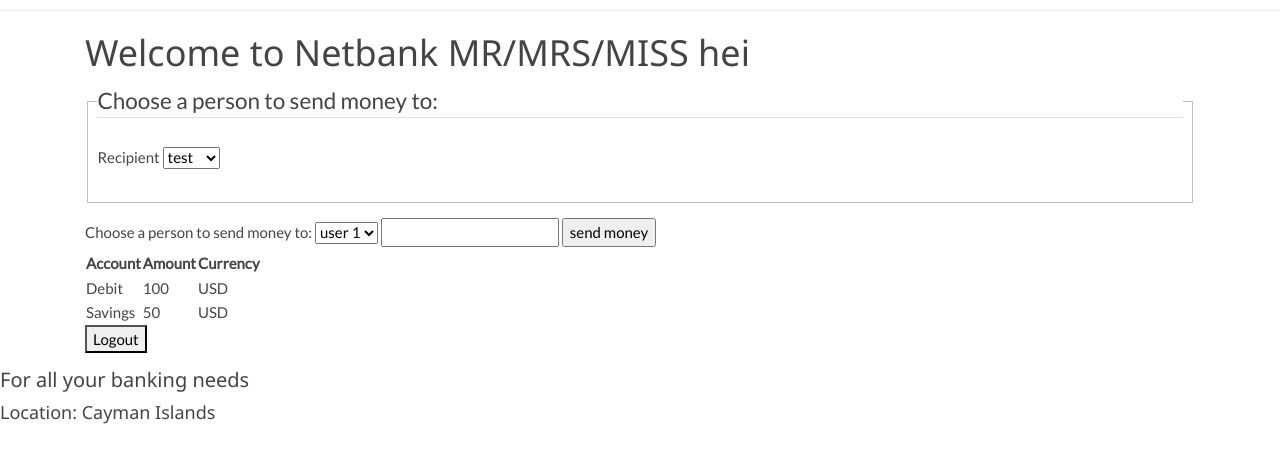
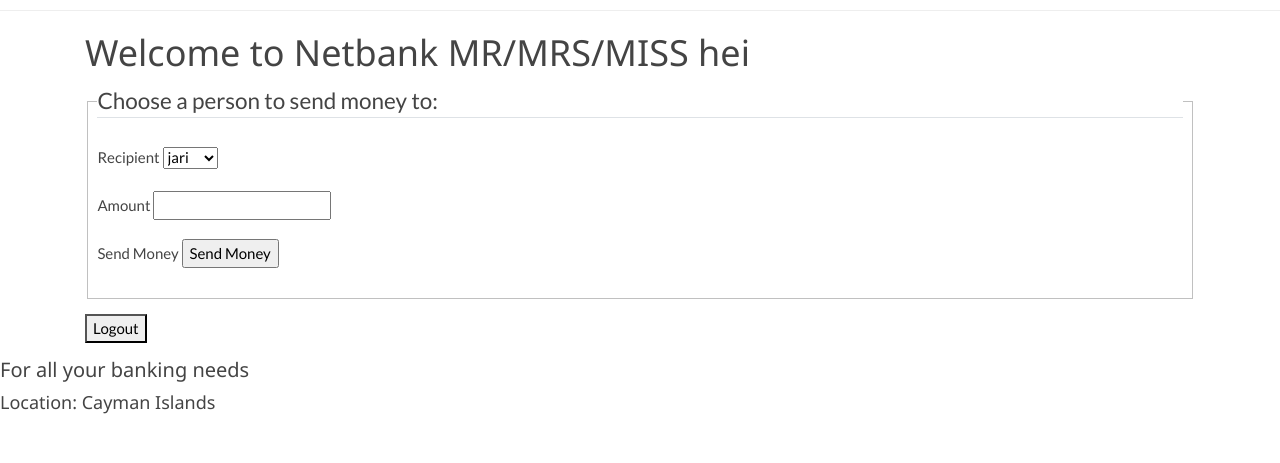
Before and after one commit to jkunnas58/dat250_netbank_fall_2020, a Flask app: page /logged_in_page in a window 1280 px wide. Shown: the part 78-541 px from the top of the page. Run offline with Flask 2, Linux system fonts and the light colour scheme; a user stored in the database is signed in; data comes from the database, SQL or seed files in the repository; both versions use the stored data as it was after the commit.

Commit message:
form for sending money to the other users in bank is now in place.
still need to be able to update the accounts and display money available in current users account.

```diff
--- a/netbank/forms.py
+++ b/netbank/forms.py
@@ -40,3 +40,4 @@ class LoginForm(FlaskForm):
 class SendMoneyForm(FlaskForm):
     amount = IntegerField('Amount', validators=[DataRequired()])
     recipient = SelectField(label='Recipient', choices=[])
+    submit = SubmitField('Send Money')
--- a/netbank/models.py
+++ b/netbank/models.py
@@ -13,5 +13,5 @@ class User(db.Model, UserMixin):
     password = db.Column(db.String(60), nullable=False)
     account = db.Column(db.Integer, nullable=False)
 
-    def __repr__(self):
-        return '<User %r>' % self.username
+    # def __repr__(self):
+    #     return '<User %r>' % self.username
--- a/netbank/routes.py
+++ b/netbank/routes.py
@@ -45,16 +45,22 @@ def login_page():
             flash('Login Unsuccessful. Please check username and password ', 'danger')
     return render_template('login_page.html', title='Login', form=form)
 
-@app.route('/logged_in_page')
-@app.route('/logged_in_page.html')
+@app.route('/logged_in_page', methods=['GET', 'POST'])
+@app.route('/logged_in_page.html', methods=['GET', 'POST'])
 @login_required
 def logged_in_page():
     form = SendMoneyForm()
-    form.recipient.choices = ['test','test2']
-    # users_in_db = User.query.filter(User.username).fetchall()
-    # for row in users_in_db:
-    #     if row is not current_user.username:
-    #         form.redirect.choices.append()
+    # form.recipient.choices = User.query.all()
+    # print(f'current user is {current_user}')
+    list_of_users = []
+    all_users = User.query.all()
+    for users in all_users:
+        if current_user != users:
+            list_of_users.append(users.username)
+    form.recipient.choices = list_of_users
+    # print(list_of_users)
+    # print(form.amount.data, '$ sent to ', form.recipient.data)
+
     return render_template('logged_in_page.html', title='Logged_in', form=form)
 
 
--- a/netbank/templates/logged_in_page.html
+++ b/netbank/templates/logged_in_page.html
@@ -13,42 +13,17 @@
                    {{form.recipient.label}}
                    {{form.recipient}}
                 </div>
-
+                <div class="form-group">
+                    {{form.amount.label}}
+                    {{form.amount}}
+                 </div>
+                 <div class="form-group">
+                    {{form.submit.label}}
+                    {{form.submit}}
+                 </div>
         </form>
     </div>
     <p>
-        <form>
-            <label for="users">Choose a person to send money to:</label>
-
-            <select name="users" id="users">
-            <option value="user1">user 1</option>
-            <option value="user2">user 2</option>
-            <option value="user3">user 3</option>
-            <option value="user4">user 4</option>
-            </select>
-            <input type="text">
-            <input type="submit" name="" id="" value="send money">
-
-        </form>
-
-        <table>
-            <tr>
-                <th>Account</th>
-                <th>Amount</th>
-                <th>Currency</th>
-                </tr>
-                <tr>
-                <td>Debit</td>
-                <td>100</td>
-                <td>USD</td>
-            </tr>
-                <tr>
-                <td>Savings</td>
-                <td>50</td>
-                <td>USD</td>
-                </tr>
-        </table>
-
         <a href="{{url_for('logout')}}">
             <button onclick="document.location='index.html'">Logout</button>
         </a>
```
Also changed, not shown: netbank/database.db.
